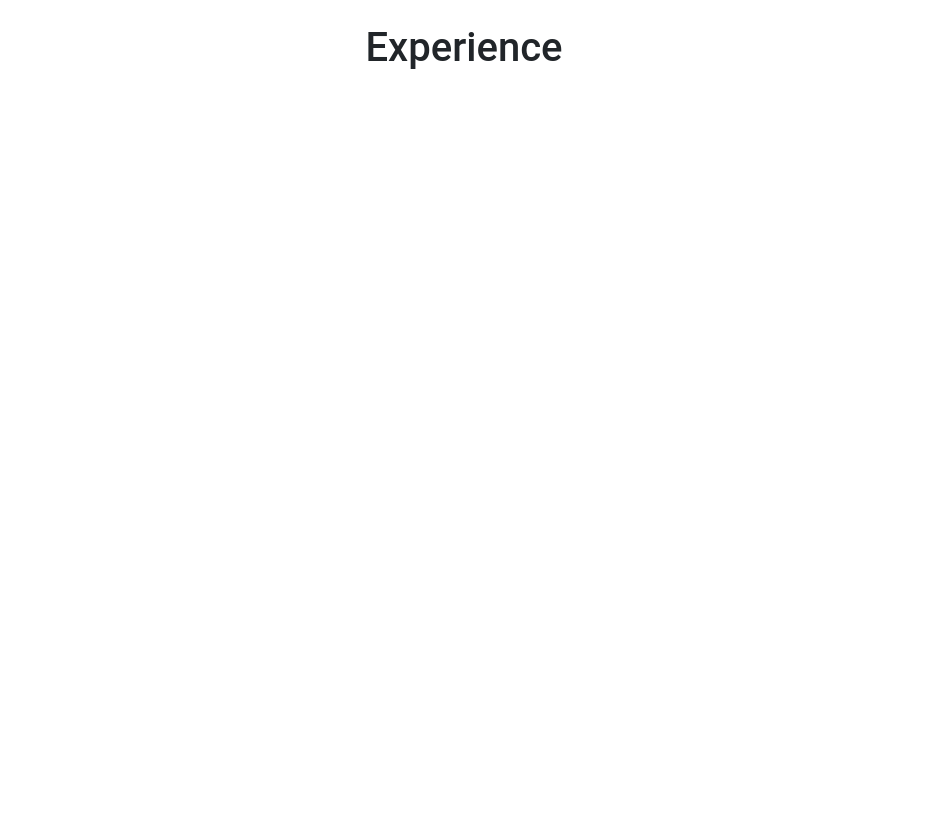
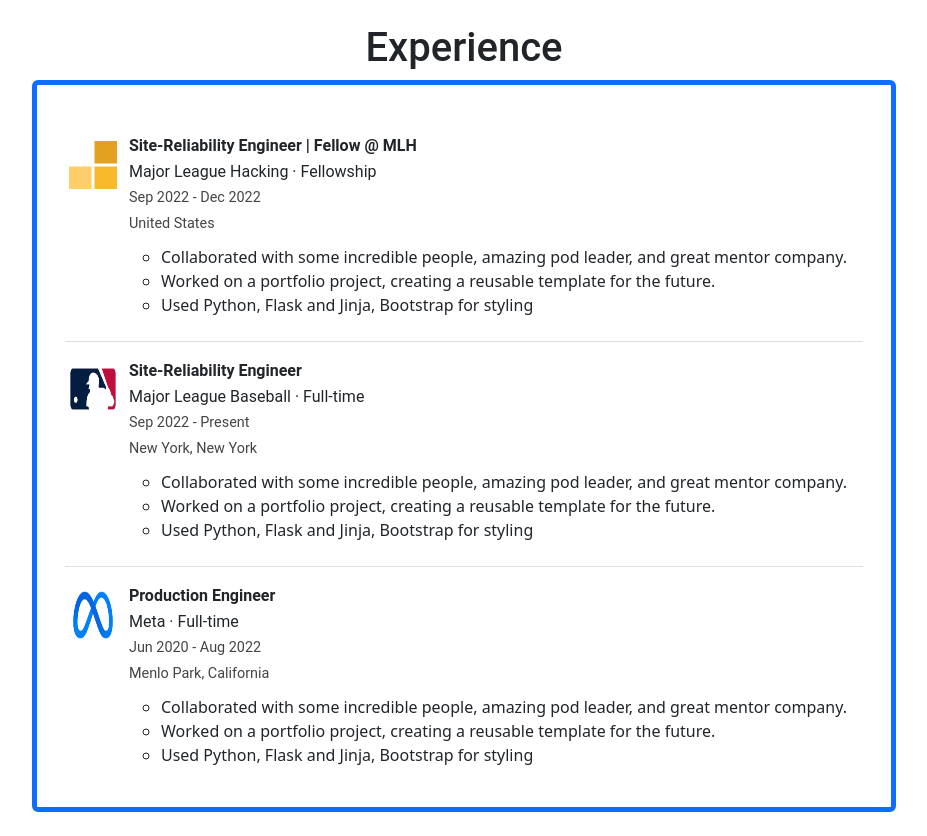
Before and after one commit to MLH-Fellowship/project-22-fal-13-hackathon-team-1, a Flask app: page /experience in a window 1280 px wide. Before the commit the part shown is almost empty. Shown: the whole page, without its empty margins (176-1103 px from the left). Before the commit the page ends 69 px from the top, so only its background shows below. Run offline with Flask 2, Linux system fonts and the light colour scheme.

Commit message:
Added simple experience sections and filler data

```diff
--- a/app/__init__.py
+++ b/app/__init__.py
@@ -34,11 +34,36 @@ def hobbiesPage():
 
 # Hobbies data
 experienceData = [
-    {"company-img": "static/img/Portrait_Placeholder.png",
-    "job-title": "Site-Reliability Engineer | Fellow @ MLH",
-    "position-type": "Fellowship",
-    "date-worked": "Sept 2022 - Dec 2022",
+    {"company_img": "static/img/favicon.ico",
+    "company_name": "Major League Hacking",
+    "job_title": "Site-Reliability Engineer | Fellow @ MLH",
+    "position_type": "Fellowship",
+    "date_worked": "Sep 2022 - Dec 2022",
     "location": "United States",
+    "description": [
+        "Collaborated with some incredible people, amazing pod leader, and great mentor company.",
+        "Worked on a portfolio project, creating a reusable template for the future.",
+        "Used Python, Flask and Jinja, Bootstrap for styling "
+        ],
+    },
+    {"company_img": "static/img/MLBLogo.png",
+    "company_name": "Major League Baseball",
+    "job_title": "Site-Reliability Engineer",
+    "position_type": "Full-time",
+    "date_worked": "Sep 2022 - Present",
+    "location": "New York, New York",
+    "description": [
+        "Collaborated with some incredible people, amazing pod leader, and great mentor company.",
+        "Worked on a portfolio project, creating a reusable template for the future.",
+        "Used Python, Flask and Jinja, Bootstrap for styling "
+        ],
+    },
+    {"company_img": "static/img/logo-Meta.png",
+    "company_name": "Meta",
+    "job_title": "Production Engineer",
+    "position_type": "Full-time",
+    "date_worked": "Jun 2020 - Aug 2022",
+    "location": "Menlo Park, California",
     "description": [
         "Collaborated with some incredible people, amazing pod leader, and great mentor company.",
         "Worked on a portfolio project, creating a reusable template for the future.",
--- a/app/templates/experience.html
+++ b/app/templates/experience.html
@@ -2,9 +2,39 @@
 
 {% block content %}
 <div class="d-flex justify-content-center align-items-center p-10 container-fluid">
-    <div class="justify-content-center align-items-center">
-        <div class="p-4 text-center">
-            <h1>Experience</h1>
+    <div class="p-4 text-center">
+        <h1>Experience</h1>
+        <div class="container w-100 pt-3 rounded border border-5 border-primary">
+
+            <ul class="list-group list-group-flush p-3 w-100 rounded">
+                {% for item in experienceData %}
+                <li class="list-group-item py-4" >
+                    <div class="row">
+                        <img class="p-0" style="max-width: 48px; max-height: 48px;" src={{item.company_img}} />
+                        <div class="col text-start" >
+                            <span style="line-height: 10px;">
+                                <p><strong>{{item.job_title}}</strong></p>
+                                <p>{{item.company_name}} · {{item.position_type}}</p>
+                                <span style="color: #444; font-size: 0.9em;">
+                                    <p>{{item.date_worked}}</p>
+                                    <p>{{item.location}}</p>
+                                </span>
+                            </span>
+
+                            <ul>
+                            {% for bullet in item.description %}
+                                <li>{{bullet}}</li>
+                            {% endfor %}
+                            </ul>
+
+                        </div>
+                    </div>
+                </li>
+                {% endfor %}
+            </ul>
+
         </div>
+
     </div>
+</div>
 {% endblock content%}
```
Also changed, not shown: app/static/img/MLBLogo.png (added), app/static/img/logo-Meta.png (added).
